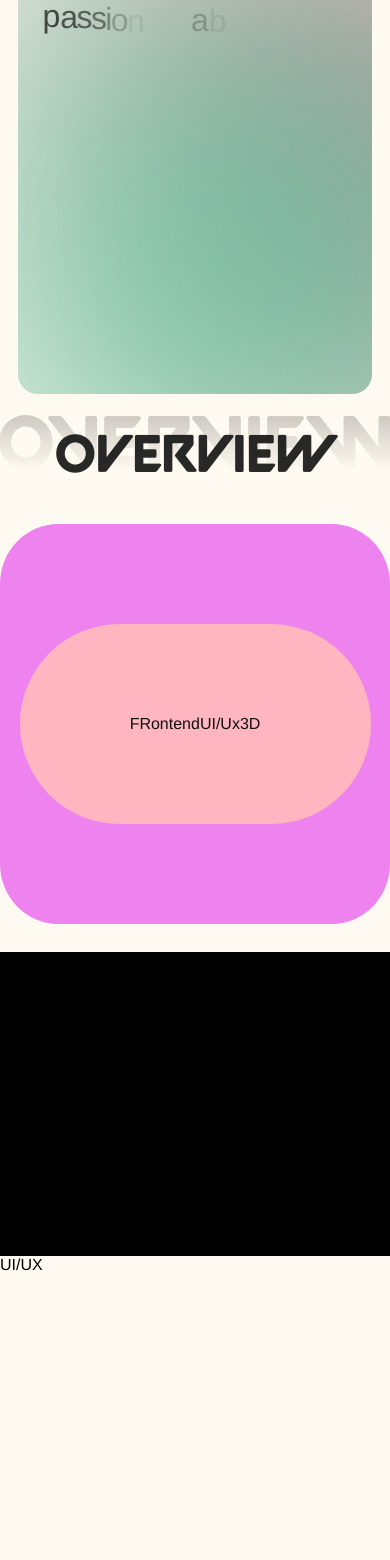
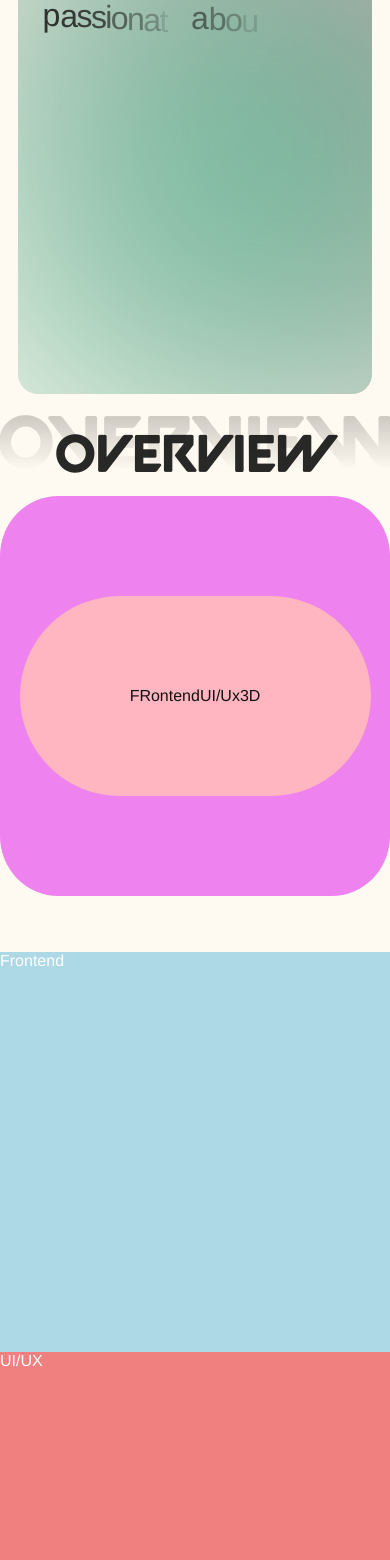
Before and after one commit to Mugunth148/Zendex-vite, a React (Vite) app: page / in a window 390 px wide. Shown: the part 432-1992 px from the top of the page. Built offline with nearby package versions, Linux system fonts and the light colour scheme.

Commit message:
overview cards designing

```diff
--- a/src/components/Nav/Nav.jsx
+++ b/src/components/Nav/Nav.jsx
@@ -1,5 +1,12 @@
 import { Link } from "react-router-dom"
 import './Nav.scss'
+import { gsap } from "gsap";
+
+
+gsap.to(Link, {
+   opacity: 0,
+   duration: 1
+})
 
 function Nav() {
 
--- a/src/components/Overview/Overview.scss
+++ b/src/components/Overview/Overview.scss
@@ -43,23 +43,38 @@
       }
 
       .overview-content{
-        height: 90vh;
+        height: 300%;
         width: 100vw;
         display: flex;
         justify-content: center;
         flex-direction: row;
         align-items: center;
-        background: #000;
+
 
         .overview-1{
           height: 100%;
           width: 50%;
+          position:sticky;
+          top:0;
+
 
           .section{
-            height:100%;
+            height:100dvh;
             width:100%;
             position: sticky;
             top: 0;
+            background: #000;
+            color: #fff;
+          }
+
+          .section:nth-child(1){
+            background: lightblue;
+          }
+          .section:nth-child(2){
+            background: lightcoral;
+          }
+          .section:nth-child(3){
+            background: lightcyan;
           }
         }
 
@@ -67,11 +82,13 @@
           height: 100%;
           width: 50%;
           background-color: var(--primary);
-          display: flex;
+          display:flex;
           justify-content: center;
-          align-items: center;
+
 
           .highlight-container{
+            position: sticky;
+            top: 25%;
             background: violet;
             height: 400px;
             width: 500px;
@@ -79,6 +96,7 @@
             display: flex;
             justify-content: center;
             align-items: center;
+
 
             .highlight {
               background: lightpink;
@@ -127,15 +145,26 @@
         width: 100vw;
         background: #000;
         flex-direction: column-reverse;
+        position: sticky;
+        top:0;
 
         .overview-1{
           height: 40%;
           width: 100%;
+
+          .section{
+            height: 400px;
+          }
         }
 
         .overview-2{
           height: 60%;
           width: 100%;
+
+          .highlight-container{
+            top:0;
+          }
+
         }
       }
 }
```
